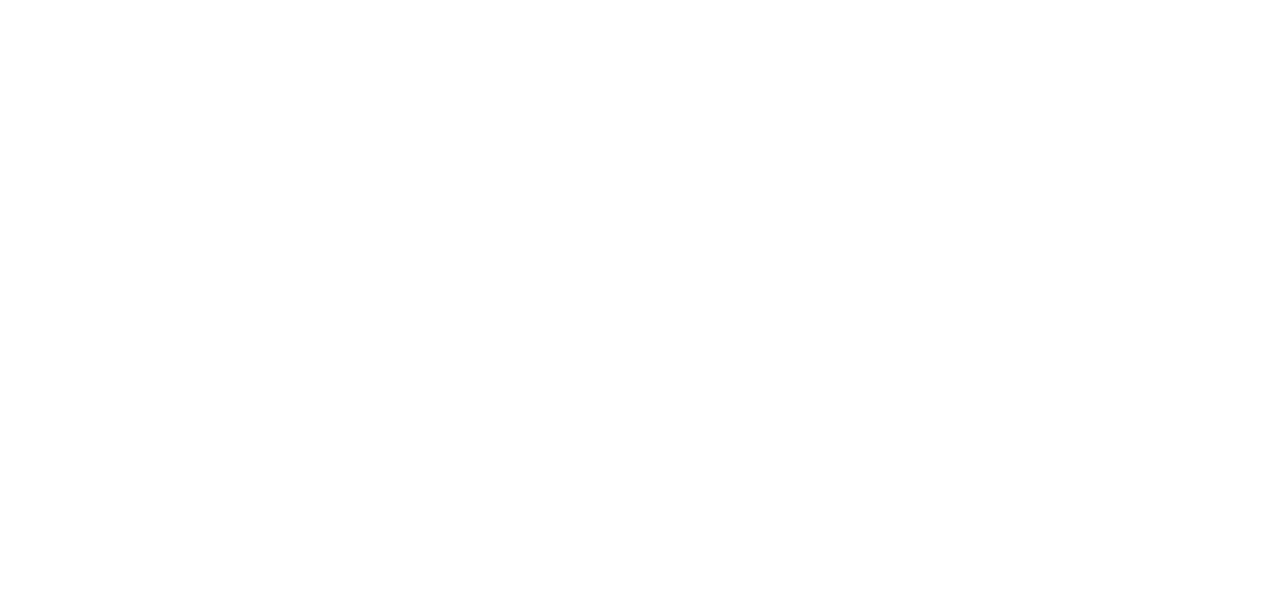
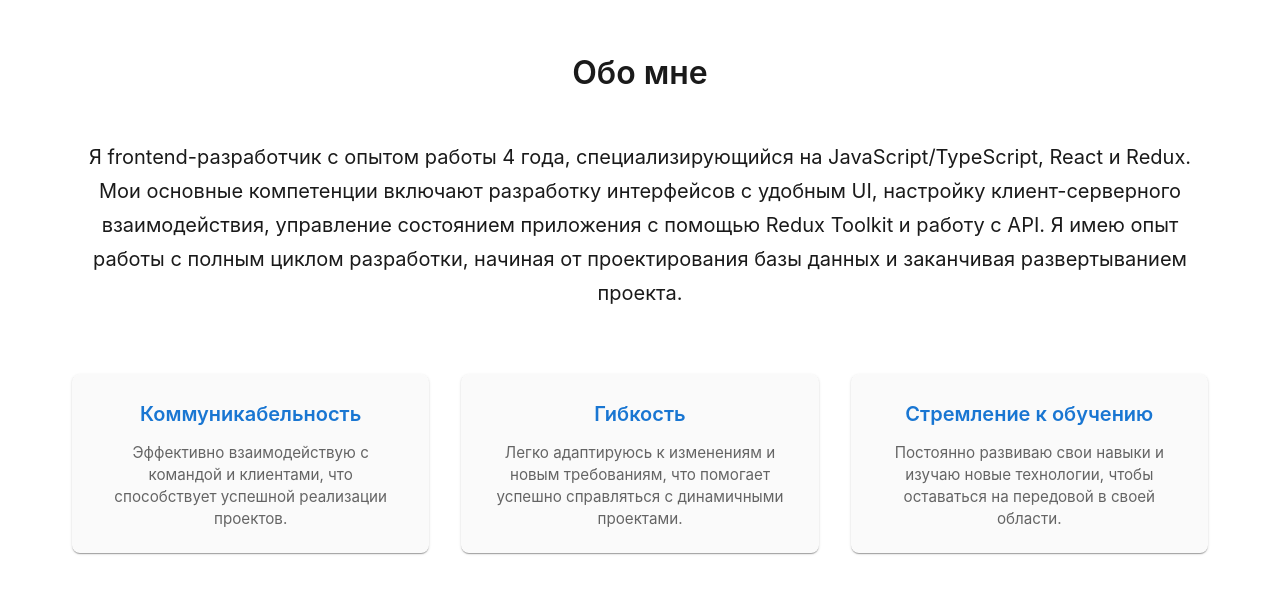
Before and after one commit to VitaliyPks/landing, a React (Vite) app: page / in a window 1280 px wide. Shown: the part 826-1420 px from the top of the page. Before the commit the page ends 800 px from the top, so only its background shows below. Built offline with nearby package versions, Linux system fonts and the light colour scheme.

Commit message:
created about section

```diff
--- a/src/App.tsx
+++ b/src/App.tsx
@@ -6,6 +6,7 @@ import useActions from "./hooks/useActions";
 
 import getTheme from "./utils/theme";
 import { HeroSection } from "./components/HeroSection";
+import { AboutSection } from "./components/AboutSection";
 
 const App = () => {
   const mode = useAppSelector((state) => state.theme.mode);
@@ -21,6 +22,7 @@ const App = () => {
     <MuiThemeProvider theme={muiTheme}>
       <CssBaseline />
       <HeroSection onToggleTheme={handleToggleTheme} />
+      <AboutSection />
     </MuiThemeProvider>
   );
 };
--- /dev/null
+++ b/src/components/AboutSection/AboutSection.styles.ts
@@ -0,0 +1,65 @@
+import { styled } from "@mui/material/styles";
+import { Box, Typography, Card } from "@mui/material";
+
+export const BoxMain = styled(Box)(({ theme }) => ({
+  padding: theme.spacing(8, 2),
+  maxWidth: 1200,
+  margin: "0 auto",
+  [theme.breakpoints.up("md")]: {
+    padding: theme.spacing(10, 4),
+  },
+}));
+
+export const AboutTitle = styled(Typography)(({ theme }) => ({
+  textAlign: "center",
+  marginBottom: theme.spacing(6),
+  fontSize: "2rem",
+  fontWeight: 600,
+  color: theme.palette.text.primary,
+}));
+
+export const AboutText = styled(Typography)(({ theme }) => ({
+  fontSize: "1.125rem",
+  lineHeight: 1.7,
+  color: theme.palette.text.primary,
+  marginBottom: theme.spacing(8),
+  textAlign: "center",
+  [theme.breakpoints.up("sm")]: {
+    fontSize: "1.25rem",
+  },
+}));
+
+export const QualitiesGrid = styled(Box)(({ theme }) => ({
+  display: "grid",
+  gridTemplateColumns: "1fr",
+  gap: theme.spacing(4),
+  [theme.breakpoints.up("md")]: {
+    gridTemplateColumns: "repeat(3, 1fr)",
+  },
+}));
+
+export const QualityCard = styled(Card)(({ theme }) => ({
+  padding: theme.spacing(3),
+  textAlign: "center",
+  background:
+    theme.palette.mode === "dark"
+      ? "rgba(255, 255, 255, 0.04)"
+      : "rgba(0, 0, 0, 0.02)",
+  borderRadius: (theme.shape.borderRadius as number) * 2,
+  transition: "transform 0.3s ease, box-shadow 0.3s ease",
+  "&:hover": {
+    transform: "translateY(-4px)",
+    boxShadow: theme.shadows[4],
+  },
+}));
+
+export const QualityTitle = styled(Typography)(({ theme }) => ({
+  fontWeight: 600,
+  marginBottom: theme.spacing(1.5),
+  color: theme.palette.primary.main,
+}));
+
+export const QualityDescription = styled(Typography)(({ theme }) => ({
+  fontSize: "0.95rem",
+  color: theme.palette.text.secondary,
+}));
--- /dev/null
+++ b/src/components/AboutSection/AboutSection.tsx
@@ -0,0 +1,60 @@
+import { motion } from "framer-motion";
+import { ABOUT_TEXT, PERSONAL_QUALITIES } from "../../data/resume-data";
+import {
+  AboutText,
+  AboutTitle,
+  BoxMain,
+  QualitiesGrid,
+  QualityCard,
+  QualityDescription,
+  QualityTitle,
+} from "./AboutSection.styles";
+
+export const AboutSection = () => {
+  return (
+    <BoxMain>
+      <motion.div
+        initial={{ opacity: 0, y: 30 }}
+        whileInView={{ opacity: 1, y: 0 }}
+        viewport={{ once: true, margin: "-100px" }}
+        transition={{ duration: 0.6 }}
+      >
+        <AboutTitle variant="h2">Обо мне</AboutTitle>
+      </motion.div>
+      <motion.div
+        initial={{ opacity: 0 }}
+        whileInView={{ opacity: 1 }}
+        viewport={{ once: true, margin: "-100px" }}
+        transition={{ delay: 0.2, duration: 0.6 }}
+      >
+        <AboutText variant="body1">{ABOUT_TEXT}</AboutText>
+      </motion.div>
+
+      <motion.div
+        initial={{ opacity: 0 }}
+        whileInView={{ opacity: 1 }}
+        viewport={{ once: true, margin: "-100px" }}
+        transition={{ delay: 0.4, duration: 0.6 }}
+      >
+        <QualitiesGrid>
+          {PERSONAL_QUALITIES.map((quality, index) => (
+            <motion.div
+              key={quality.title}
+              initial={{ opacity: 0, y: 20 }}
+              whileInView={{ opacity: 1, y: 0 }}
+              viewport={{ once: true, margin: "-100px" }}
+              transition={{ delay: 0.6 + index * 0.1, duration: 0.5 }}
+            >
+              <QualityCard>
+                <QualityTitle variant="h6">{quality.title}</QualityTitle>
+                <QualityDescription variant="body2">
+                  {quality.description}
+                </QualityDescription>
+              </QualityCard>
+            </motion.div>
+          ))}
+        </QualitiesGrid>
+      </motion.div>
+    </BoxMain>
+  );
+};
--- /dev/null
+++ b/src/components/AboutSection/index.ts
@@ -0,0 +1 @@
+export * from "./AboutSection";
--- a/src/components/HeroSection/HeroSection.styles.ts
+++ b/src/components/HeroSection/HeroSection.styles.ts
@@ -2,12 +2,13 @@ import { styled } from "@mui/material/styles";
 import { Box, Typography } from "@mui/material";
 
 export const BoxMain = styled(Box)(({ theme }) => ({
-  minHeight: "500px",
+  minHeight: "800px",
   display: "flex",
   flexDirection: "column",
   justifyContent: "center",
   alignItems: "center",
   textAlign: "center",
+  gap: "24px",
   background: theme.palette.background.default,
   position: "relative",
 }));
--- a/src/data/resume-data.ts
+++ b/src/data/resume-data.ts
@@ -17,3 +17,23 @@ export const GITHUB = "https://github.com/VitaliyPks";
 
 export const INFO_SHORT =
   "Frontend-разработчик с 3+ годами опыта. Создаю быстрые, доступные и масштабируемые веб-приложения с использованием современных технологий.";
+
+export const ABOUT_TEXT = `Я frontend-разработчик с опытом работы 4 года, специализирующийся на JavaScript/TypeScript, React и Redux. Мои основные компетенции включают разработку интерфейсов с удобным UI, настройку клиент-серверного взаимодействия, управление состоянием приложения с помощью Redux Toolkit и работу с API. Я имею опыт работы с полным циклом разработки, начиная от проектирования базы данных и заканчивая развертыванием проекта.`;
+
+export const PERSONAL_QUALITIES = [
+  {
+    title: "Коммуникабельность",
+    description:
+      "Эффективно взаимодействую с командой и клиентами, что способствует успешной реализации проектов.",
+  },
+  {
+    title: "Гибкость",
+    description:
+      "Легко адаптируюсь к изменениям и новым требованиям, что помогает успешно справляться с динамичными проектами.",
+  },
+  {
+    title: "Стремление к обучению",
+    description:
+      "Постоянно развиваю свои навыки и изучаю новые технологии, чтобы оставаться на передовой в своей области.",
+  },
+];
```
